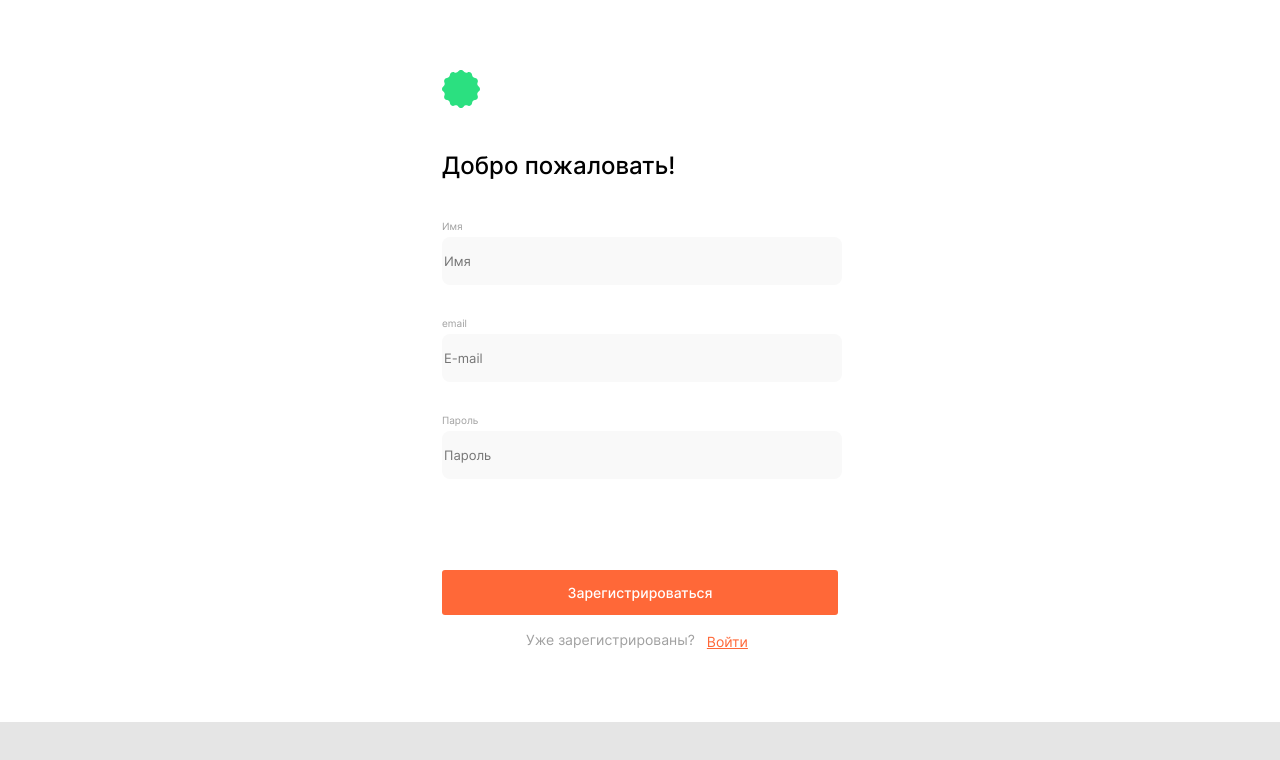
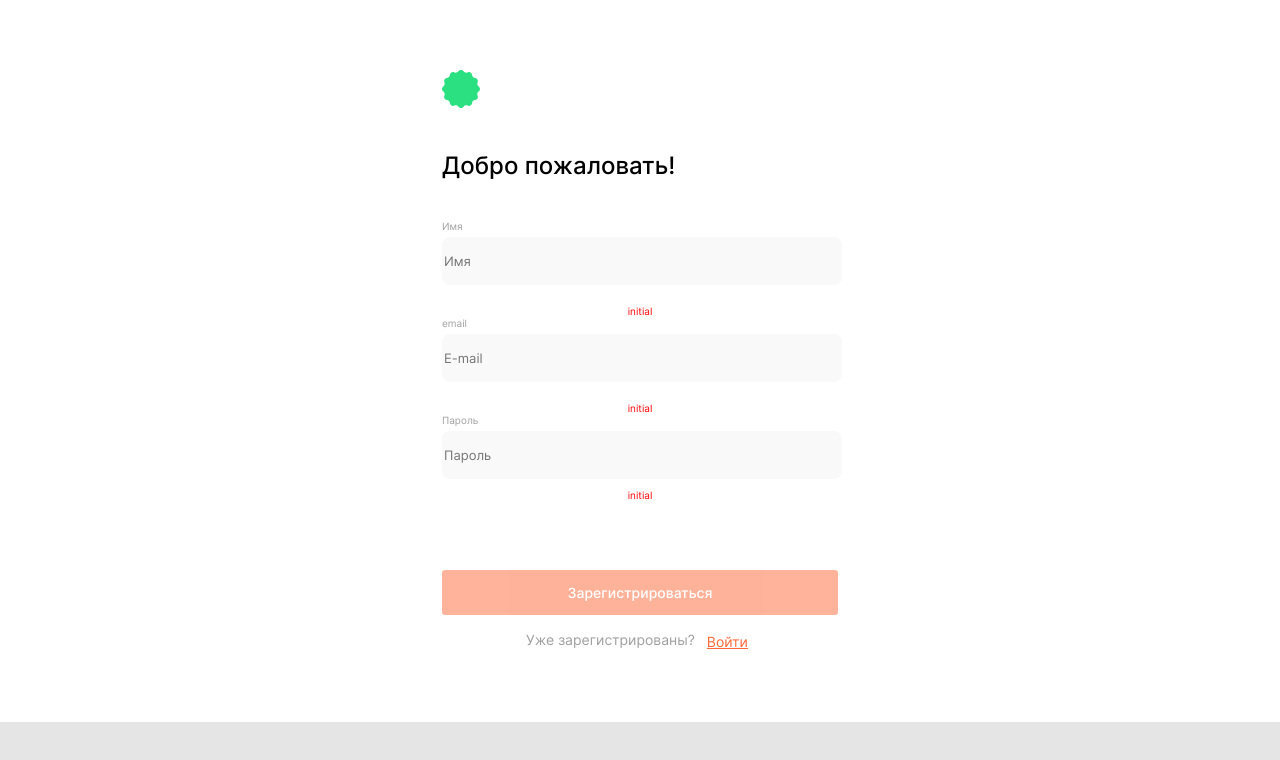
Before and after one commit to Mari150580/movies-explorer-frontend, a React (Create React App) app: page /signup in a window 1280 px wide. Shown: the top 760 px of the page. Built offline with nearby package versions, Linux system fonts and the light colour scheme.

Commit message:
правка замечаний ревью

```diff
--- a/src/components/Login/Login.js
+++ b/src/components/Login/Login.js
@@ -57,7 +57,7 @@ function Login({ handleLogin, nameError }) {
         </Link>
         <h1 className="register__title">Рады видеть!</h1>
       </header>
-      <form className="register__form" onSubmit={handleSubmit}>
+      <form className="register__form" onSubmit={handleSubmit} noValidate={true}>
         <h3 className="register__form-title">email</h3>
         <input
           type="email"
@@ -67,7 +67,7 @@ function Login({ handleLogin, nameError }) {
           minLength={2}
           maxLength={30}
           id="email"
-          //required
+          required
           value={userData.email || ""}
           onChange={handleChange}
         />
@@ -82,7 +82,7 @@ function Login({ handleLogin, nameError }) {
           minLength={4}
           maxLength={30}
           id="password"
-          //required
+          required
           value={userData.password || ""}
           onChange={handleChange}
         />
--- a/src/components/Register/Register.js
+++ b/src/components/Register/Register.js
@@ -1,18 +1,18 @@
 import "../Movies/Heading/Heading";
 import "../Register/Register.css";
-import React, { useEffect } from "react";
+import React, {useEffect} from "react";
 import logo from "../../images/logo__COLOR_main-1.svg";
-import { Link } from "react-router-dom";
-import { useState } from "react";
+import {Link} from "react-router-dom";
+import {useState} from "react";
 import { useNavigate } from 'react-router-dom';
 
-function Register({ handleRegister, nameError }) {
+function Register({handleRegister, nameError}) {
     const [userData, setUserData] = useState({
         name: "",
         email: "",
         password: "",
     });
-  const [errors, setErrors] = useState({ name: "", email: "", password: "" });
+    const [errors, setErrors] = useState({name: "initial", email: "initial", password: "initial"});
     const [formValid, setFormValid] = useState(false);
 
     /* Установка навигации */
@@ -27,25 +27,28 @@ function Register({ handleRegister, nameError }) {
     // eslint-disable-next-line react-hooks/exhaustive-deps
   }, []);
 
+
+
+    /* Процесс валидации такой же, как в Login.js */
     useEffect(() => {
         const formValid = Object.values(errors).every((error) => error === "");
         setFormValid(formValid);
     }, [errors]);
 
     function handleChange(e) {
-    const { name, value } = e.target;
-    setUserData((userData) => ({ ...userData, [name]: value }));
+        const {name, value} = e.target;
+        setUserData((userData) => ({...userData, [name]: value}));
         const errorMessage = e.target.validationMessage;
-    setErrors({ ...errors, [name]: errorMessage });
+        setErrors({...errors, [name]: errorMessage});
     }
 
-  /*function resetValidation(userData = {}) {
+   /* function resetValidation(userData = {}) {
         setUserData(userData);
     };*/
 
     function handleSubmit(e) {
         e.preventDefault();
-    // resetValidation();
+        //resetValidation();
 
         if (userData) {
             handleRegister(userData);
@@ -56,12 +59,12 @@ function Register({ handleRegister, nameError }) {
         <div className="register">
             <header className="register__heading">
                 <Link to="/" className="register__heading-link">
-          <img src={logo} alt="Логотип" className="register__heading_logo" />
+                    <img src={logo} alt="Логотип" className="register__heading_logo"/>
                 </Link>
                 <h1 className="register__title">Добро пожаловать!</h1>
             </header>
 
-      <form className="register__form" onSubmit={handleSubmit}>
+            <form className="register__form" onSubmit={handleSubmit} noValidate={true}>
                 <h3 className="register__form-title">Имя</h3>
                 <input
                     type="name"
@@ -71,7 +74,7 @@ function Register({ handleRegister, nameError }) {
                     minLength={2}
                     maxLength={30}
                     id="name"
-         // required
+                    required
                     pattern="^[A-Za-zА-Яа-яЁё\-\s]+$"
                     value={userData.name || ""}
                     onChange={handleChange}
@@ -87,7 +90,7 @@ function Register({ handleRegister, nameError }) {
                     maxLength={30}
                     id="email"
                     pattern="[a-z0-9]+@[a-z]+\.[a-z]{2,5}$"
-         // required
+                    required
                     value={userData.email || ""}
                     onChange={handleChange}
                 />
@@ -101,16 +104,13 @@ function Register({ handleRegister, nameError }) {
                     minLength={4}
                     maxLength={30}
                     id="password"
-         // required
+                    required
                     value={userData.password || ""}
                     onChange={handleChange}
                 />
                 <span className="profileForm__text-error">{errors.password}</span>
                 <span className="register__form-error">{nameError}</span>
-        <button
-          className={`register__form-button${formValid ? "" : "_disabled"}`}
-          type="submit"
-        >
+                <button className={`register__form-button${formValid ? '' : '_disabled'}`} type="submit">
                     <h2 className="register__form-button_text"> Зарегистрироваться</h2>
                 </button>
 
```
Also changed, not shown: src/components/App/App.js (line endings or trailing spaces), src/components/Movies/Movies.js (line endings or trailing spaces). Lines whose indentation alone changed are shown as unchanged.
